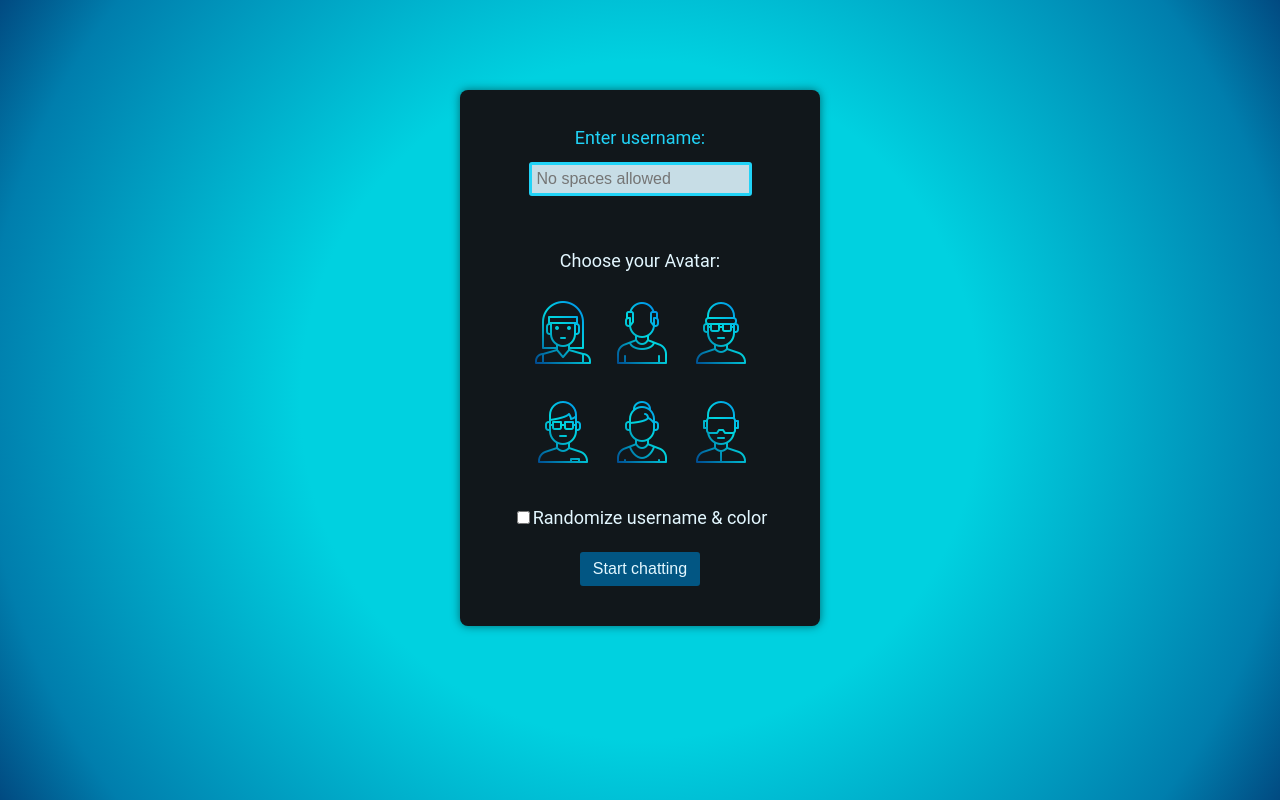
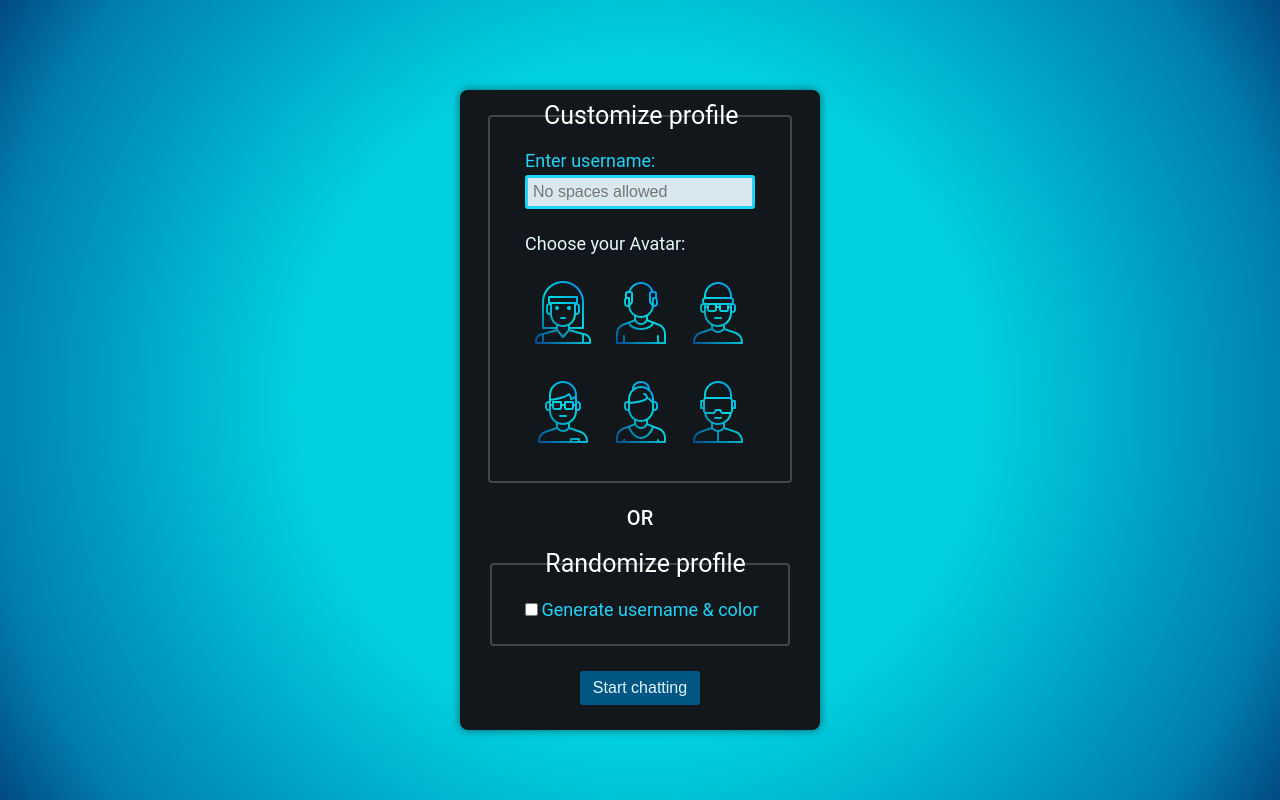
Before and after one commit to lucija222/Chataway, a React (Create React App) app: page / in a window 1280 px wide. Built offline with nearby package versions, Linux system fonts and the light colour scheme.

Commit message:
Finished all components & login style

```diff
--- a/src/App.jsx
+++ b/src/App.jsx
@@ -67,24 +67,19 @@ const App = () => {
             room.on("member_leave", ({ id }) => {
                 console.log("member_leave");
                 //Member leave event is emitted when a member leaves the room.
-                const index = members.online.findIndex(
+                setMembers((prevMembers) => {
+                    const index = prevMembers.online.findIndex(
                       (member) => member.id === id
                     );
-                // const newMembers = {
-                //     ...members,
-                //     online: [
-                //         ...members.online.slice(0, index),
-                //         ...members.online.slice(index + 1),
-                //     ],
-                // };
-                // setMembers(newMembers);
-                setMembers((prevMembers) => ({
-                        // ...prevMembers,
+                    return {
+                      ...prevMembers,
                       online: [
                         ...prevMembers.online.slice(0, index),
                         ...prevMembers.online.slice(index + 1)
                       ]
-                    }));
+                    };
+                  });
+
             });
 
             room.on("message", (message) => {
--- a/src/Avatars/avatars.scss
+++ b/src/Avatars/avatars.scss
@@ -7,11 +7,12 @@ $zero-px: 0px;
     flex-direction: row;
     flex-wrap: wrap;
     width: 230px;
+    padding-top: 12px;
   }
 
   .avatar {
     margin: 5px;
-    width: 60px;
+    width: 63px;
     border: 1px solid transparent;
     border-radius: 6px;
     transition: transform 0.3s ease-in-out, border-color 0.3s ease-in-out;
@@ -21,9 +22,6 @@ $zero-px: 0px;
     &:hover {
         cursor: pointer;
         transform: scale(1.2);
-        border-style: solid;
-        border-width: 1px;
-        border-radius: 6px;
       }
   }
 
@@ -36,7 +34,6 @@ $zero-px: 0px;
   .avatar__disabled {
     opacity: 0.5;
     border: $zero-px none transparent;
-    border-radius: $zero-px;
     transition: none;
 
     &:hover {
--- a/src/Login/index.jsx
+++ b/src/Login/index.jsx
@@ -60,6 +60,9 @@ const Login = ({ chat, setChat }) => {
     return (
         <div className="form-container">
             <form className="login-form" onSubmit={handleFormSubmit}>
+                <figure>
+                    <figcaption id="figcaption1">Customize profile</figcaption>
+                <div className="customizeUser">
                 <label htmlFor="login-input" className={random ? "login-form__input-label-disabled" : "login-form__input-label"}>Enter username:</label>
                 <input
                     id="login-input"
@@ -88,6 +91,12 @@ const Login = ({ chat, setChat }) => {
                     avatarAnimation={avatarAnimation}
                     selectedAvatar={selectedAvatar}
                 />
+                </div>
+                </figure>
+                <div className="orDiv">OR</div>
+                <figure>
+                    <div className="randomizeUser">
+                    <figcaption id="figcaption2">Randomize profile</figcaption>
                 <div className="login-form__random-checkbox">
                     <input
                         type="checkbox"
@@ -95,9 +104,11 @@ const Login = ({ chat, setChat }) => {
                         onClick={getRandom}
                     />
                     <label htmlFor="randomizeUser">
-                        Randomize username & color
+                        Generate username & color
                     </label>
                 </div>
+                </div>
+                </figure>
                 <button id="login-form__submit-button" >
                     Start chatting
                 </button>
--- a/src/Login/login.scss
+++ b/src/Login/login.scss
@@ -4,6 +4,7 @@ $dark-base-color: #025683;
 $off-white-color: #e3f7ff;
 $flex: flex;
 
+//----------GENERAL
 .form-container {
     display: $flex;
     justify-content: center;
@@ -20,11 +21,12 @@ $flex: flex;
 
 .login-form {
     margin-top: 7%;
-    padding: 20px;
-    height: 62vh;
+    padding: 30px 20px;
+    height: 66vh;
     width: 25vw;
-    min-width: 260px;
-    min-height: 450px;
+    min-width: 308px;
+    max-width: 400px;
+    min-height: 580px;
     display: $flex;
     flex-direction: column;
     justify-content: center;
@@ -35,45 +37,12 @@ $flex: flex;
     border-radius: 8px;
 }
 
-.login-form__input-label {
-    font-size: $font18;
-    color: $light-base-color;
-}
-
-.login-form__input-label-disabled {
-    font-size: $font18;
-    color: rgb(78, 78, 78);
-}
-
-.login-form__input {
-    padding: 5px;
-    font-size: 16px;
-    border: 3px solid $light-base-color;
-    border-radius: 3px;
-    background-color: #c7dde6;
-
-    &:hover {
-        background-color: #b3e9ff;
-    }
-}
-
-.login-form__input-disabled {
-    padding: 5px;
-    font-size: 16px;
-    border: 3px solid #acacac;
-    border-radius: 3px;
-    background-color: #d3cfcf;
-}
-
-.login-form__span,
-.login-form__random-checkbox {
-    margin-top: 10px;
-    font-size: $font18;
-    color: $off-white-color;
-}
-
-.login-form__span--disabled {
-    color: rgb(78, 78, 78);
+.orDiv {
+    font-size: 20px;
+    color: white;
+    // font-style: italic;
+    padding: 10px 0 20px;
+    font-weight: 500;
 }
 
 #login-form__submit-button {
@@ -89,5 +58,90 @@ $flex: flex;
         cursor: pointer;
         background-color: $light-base-color;
         color: $dark-base-color;
+        border-color: $light-base-color;
     }
 }
+
+//-----------CUSTOMIZE USER
+.login-form__input-label {
+    padding-bottom: 5px;
+    font-size: $font18;
+    color: $light-base-color;
+}
+
+.login-form__input-label-disabled {
+    padding-bottom: 5px;
+    font-size: $font18;
+    color: rgb(78, 78, 78);
+}
+
+.login-form__input {
+    padding: 5px;
+    font-size: 16px;
+    border: 3px solid $light-base-color;
+    border-radius: 3px;
+    background-color: #d8e8ee;
+
+    &:hover {
+        background-color: #b3e9ff;
+    }
+}
+
+.login-form__input-disabled {
+    padding: 5px;
+    font-size: 16px;
+    border: 3px solid #acacac;
+    border-radius: 3px;
+    background-color: #d3cfcf;
+}
+
+.login-form__span{
+    margin-top: 10px;
+    font-size: $font18;
+    color: $off-white-color;
+}
+
+.login-form__span--disabled {
+    color: rgb(78, 78, 78);
+}
+
+.login-form__random-checkbox {
+    margin-top: 10px;
+    font-size: $font18;
+    color: $light-base-color;
+}
+
+figure {
+    position: relative;
+    border: 2px solid rgba(white, 0.2);
+    border-radius: 4px;
+    padding: 15px;
+}
+
+#figcaption1 {
+    font-size: 25px;
+    color: white;
+    position: absolute;
+    bottom: 97%;
+    left: 18%;
+}
+
+.customizeUser {
+    display: flex;
+    flex-direction: column;
+    padding: 20px 20px 3px 20px;
+}
+
+
+//--------------RANDOMIZE USER
+#figcaption2 {
+    font-size: 25px;
+    position: absolute;
+    bottom: 85%;
+    left: 18%;
+}
+
+.randomizeUser {
+    color: white;
+    padding: 10px 14.43px;
+}
```
Lines whose indentation alone changed are shown as unchanged.
